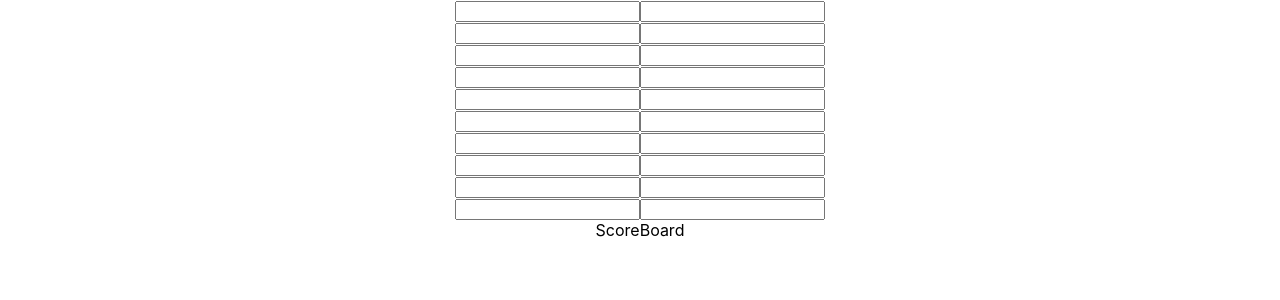
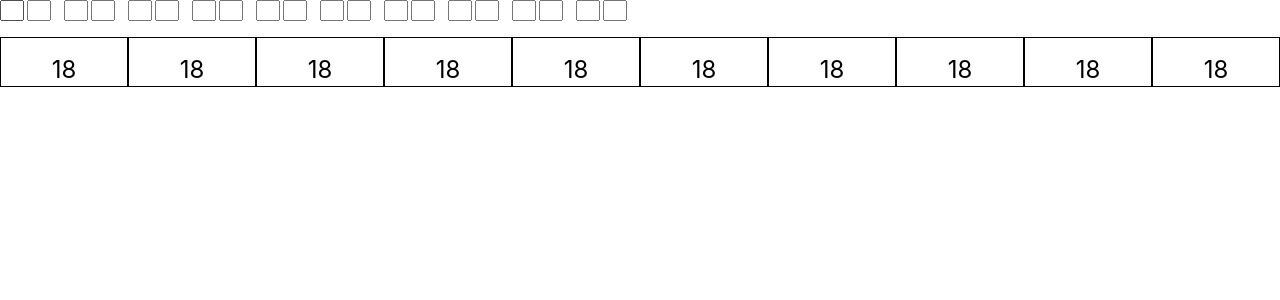
Before and after one commit to roviedo/bowling_score_calculator, a React (Create React App) app: page / in a window 1280 px wide. Shown: the top 300 px of the page. Built offline with nearby package versions, Linux system fonts and the light colour scheme.

Commit message:
Can render frame input scores on top row but not totals yet

```diff
--- a/src/App.js
+++ b/src/App.js
@@ -1,6 +1,5 @@
 import React, { Component } from 'react';
 import Frames from './Frames';
-import ScoreBoard from './ScoreBoard';
 import './App.css';
 
 class App extends Component {
@@ -8,7 +7,6 @@ class App extends Component {
     return (
       <div className="App">
         <Frames />
-        <ScoreBoard />
       </div>
     );
   }
--- /dev/null
+++ b/src/Frame.css
@@ -0,0 +1,10 @@
+.input-frame {
+    width: 3rem;
+    display: flex;
+    margin-right: 1rem;
+}
+.input-frame input {
+    width: 1rem;
+    margin-right: 0.2rem;
+    display: flex;
+}
--- a/src/Frame.js
+++ b/src/Frame.js
@@ -1,4 +1,5 @@
 import React, { Component } from 'react';
+import './Frame.css';
 
 class Frame extends Component {
   handleFirstTurn = (e) => {
@@ -11,7 +12,7 @@ class Frame extends Component {
 
   render() {
     return (
-      <div>
+      <div className='input-frame'>
         <input value={this.props.frame[0]} onChange={ this.handleFirstTurn }/>
         <input value={this.props.frame[1]} onChange={ this.handleSecondTurn }/>
       </div>
--- /dev/null
+++ b/src/Frames.css
@@ -0,0 +1,4 @@
+.input-frames {
+    display: flex;
+    margin-bottom: 1rem;
+}
--- a/src/Frames.js
+++ b/src/Frames.js
@@ -1,5 +1,7 @@
 import React, { Component } from 'react';
 import Frame from './Frame';
+import ScoreBoard from './ScoreBoard';
+import './Frames.css';
 
 class Frames extends Component {
   constructor (props) {
@@ -57,7 +59,10 @@ class Frames extends Component {
     });
     return (
       <div>
-        { frames }
+        <div className='input-frames'>
+          { frames }
+        </div>
+        <ScoreBoard frames={this.state.frames} />
       </div>
     );
   }
--- /dev/null
+++ b/src/ScoreBoard.css
@@ -0,0 +1,27 @@
+.score-frames {
+    display: flex;
+    min-height: 50px;
+}
+
+.score-frame {
+    width: 10%;
+    border: 1px solid;
+}
+
+.turn-score {
+    display: flex;
+    height: 35%;
+}
+
+.first-turn {
+    width: 50%;
+}
+
+.second-turn {
+    width: 50%;
+}
+
+.frame-total {
+    font-size: 1.5rem;
+    height: 65%;
+}
--- a/src/ScoreBoard.js
+++ b/src/ScoreBoard.js
@@ -1,11 +1,47 @@
 import React, { Component } from 'react';
+import './ScoreBoard.css';
 
 class ScoreBoard extends Component {
+  getTurnScore (frameTurnScore) {
+    let turnScore;
+    if (frameTurnScore === 0) {
+        turnScore = '-';
+    } else if (frameTurnScore === 10) {
+        turnScore = 'X';
+    } else if (frameTurnScore > 0 && frameTurnScore < 10) {
+        turnScore = frameTurnScore;
+    }
+
+    return turnScore;
+  }
+
+  getFrameTotal (index) {
+    return 18;
+  }
+
   render() {
     return (
-      <div>
-       ScoreBoard
-      </div>
+        <div className='score-frames'>
+            {
+                this.props.frames.map((frame, index) => {
+                    return (
+                      <div key={index} className='score-frame'>
+                        <div className='turn-score'>
+                            <div className='first-turn'>
+                                { this.getTurnScore(frame[0]) }
+                            </div>
+                            <div className='second-turn'>
+                                { this.getTurnScore(frame[1]) }
+                            </div>
+                        </div>
+                        <div className='frame-total'>
+                            { this.getFrameTotal(index) }
+                        </div>
+                      </div>
+                    );
+                })
+            }
+        </div>
     );
   }
 }
```
